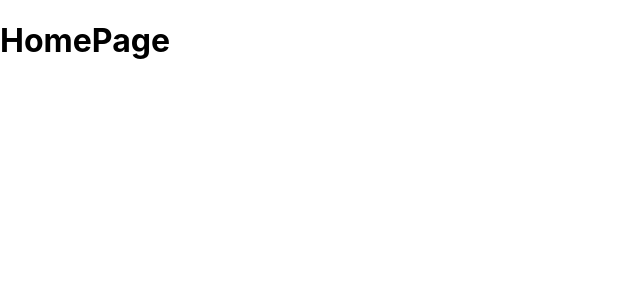
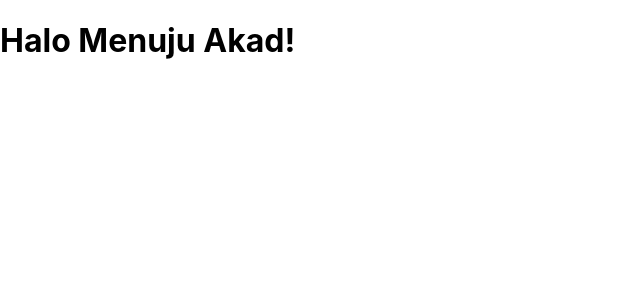
Before and after one commit to bktech-id/menujuakad, a React (Create React App) app: page / in a window 1280 px wide. Shown: the top 300 px of the page, without its empty margins (0-640 px from the left). Built offline with nearby package versions, Linux system fonts and the light colour scheme.

Commit message:
fix: change homepage woring

```diff
--- a/src/containers/HomePage/HomePage.js
+++ b/src/containers/HomePage/HomePage.js
@@ -3,7 +3,7 @@ import React from 'react'
 export default function HomePage() {
     return (
         <div>
-            <h1>HomePage</h1>
+            <h1>Halo Menuju Akad!</h1>
         </div>
     )
 }
```
